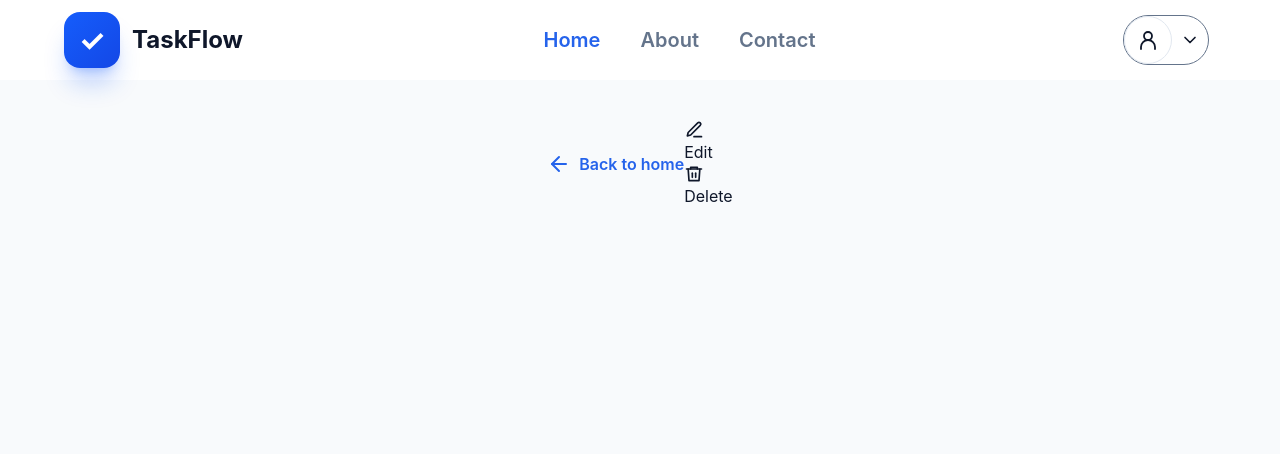
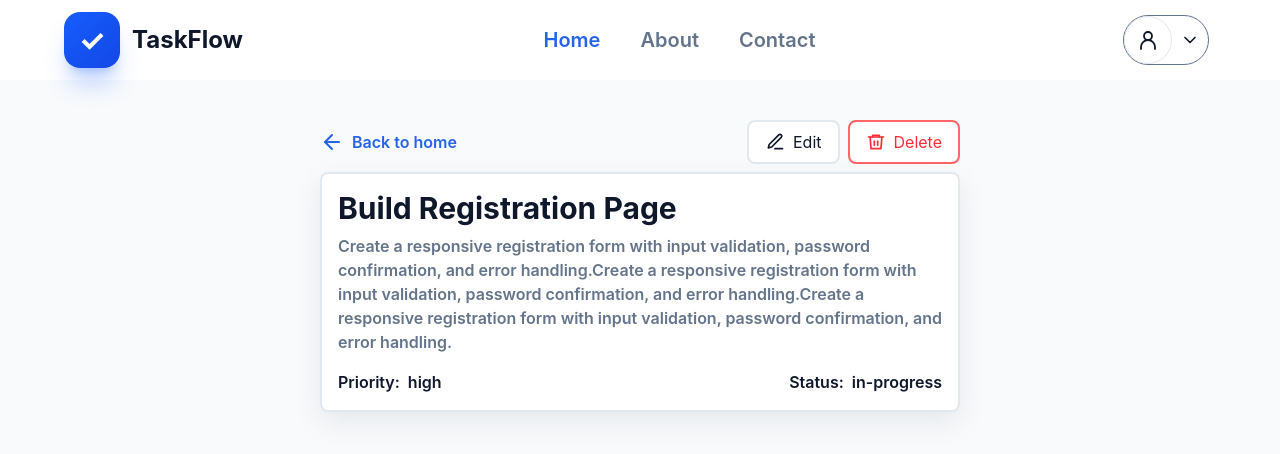
Before and after one commit to RitikGarg89/TaskFlow, a React app in the folder frontend/: page / in a window 1280 px wide. Shown: the top 454 px of the page. Built offline with nearby package versions, Linux system fonts and the light colour scheme; the HTML template or start-up script is replaced by a standard one.

Commit message:
feat: add ViewTask component for displaying task details with edit and delete options

```diff
--- a/frontend/src/Components/ViewTask.jsx
+++ b/frontend/src/Components/ViewTask.jsx
@@ -2,8 +2,8 @@ import React from 'react'
 
 function ViewTask({ task }) {
     return (
-        <div className='w-[440px] h-fit flex flex-col items-center justify-center gap-2'>
-            <div className='flex flex-row items-center justify-center'>
+        <div className='min-w-[440px] w-[640px] h-fit flex flex-col items-center justify-center gap-2'>
+            <div className='flex flex-row items-center justify-between w-full'>
                 <div className='flex flex-row text-primary hover:text-primary-hover cursor-pointer items-center justify-center gap-2'>
                     <svg
                         xmlns="http://www.w3.org/2000/svg"
@@ -21,8 +21,8 @@ function ViewTask({ task }) {
                     </svg>
                     <p className='font-semibold text-md'>Back to home</p>
                 </div>
-                <div className=''>
-                    <div>
+                <div className='flex flex-row justify-center items-center gap-2'>
+                    <div className='flex flex-row justify-center items-center gap-2 border-2 px-4 py-2 rounded-lg bg-white border-border '>
                         <svg
                             xmlns="http://www.w3.org/2000/svg"
                             width="20"
@@ -39,8 +39,7 @@ function ViewTask({ task }) {
                         </svg>
                         <p>Edit</p>
                     </div>
-                    <div>
-
+                    <div className='flex flex-row justify-center text-red-500 items-center gap-2 border-2 px-4 py-2 rounded-lg bg-white border-red-400 '>
                         <svg
                             xmlns="http://www.w3.org/2000/svg"
                             width="20"
@@ -63,6 +62,24 @@ function ViewTask({ task }) {
                 </div>
 
             </div>
+            <div className='w-full flex flex-col bg-white shadow-card border-2 border-border p-4 rounded-lg gap-4'>
+                <div className='flex flex-col justify-center items-start gap-2'>
+                    <h2 className='text-3xl font-bold'>{task.title}</h2>
+                    <p className='text-md text-muted font-semibold'>
+                        {task.description}
+                    </p>
+                </div>
+                <div className='flex flex-row justify-between items-center'>
+                    <div className='flex flex-row justify-center items-center gap-2'>
+                        <span className='text-md font-semibold'>Priority:</span>
+                        <span className='text-md font-semibold'>{task.priority}</span>
+                    </div>
+                    <div className='flex flex-row justify-center items-center gap-2'>
+                        <span className='text-md font-semibold'>Status:</span>
+                        <span className='text-md font-semibold'>{task.status}</span>
+                    </div>
+                </div>
+            </div>
         </div>
     )
 }
```
